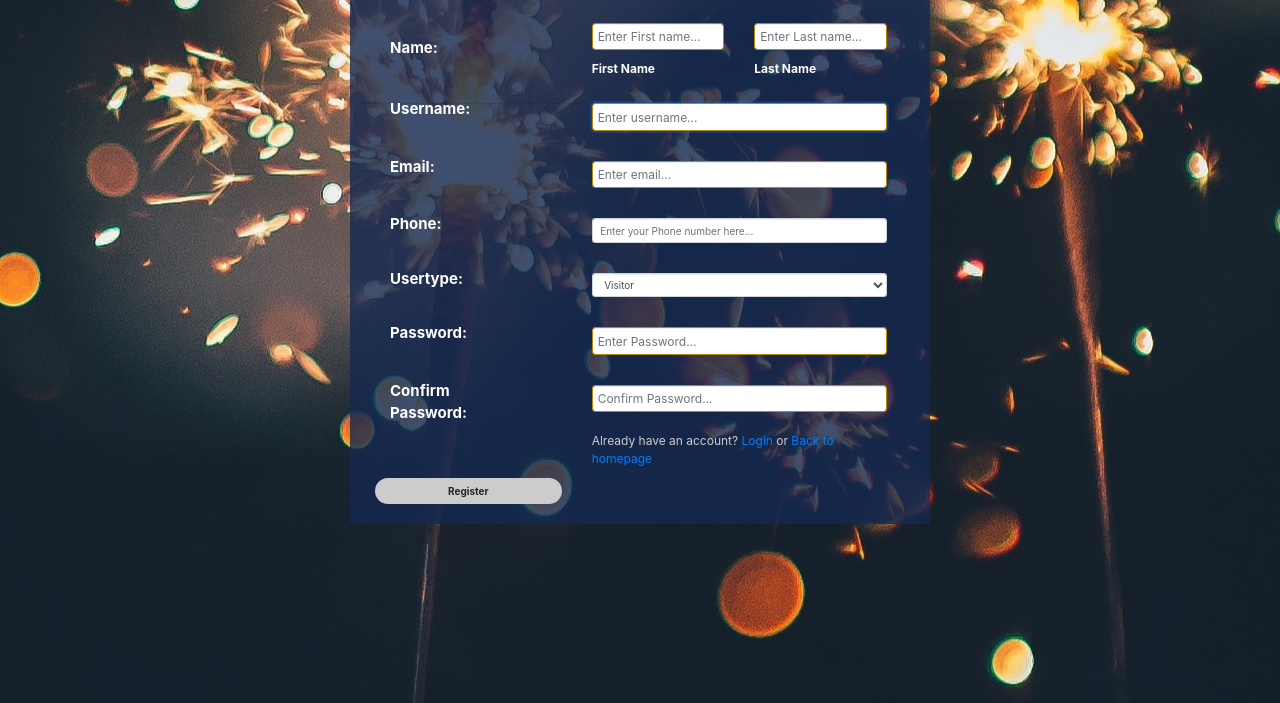
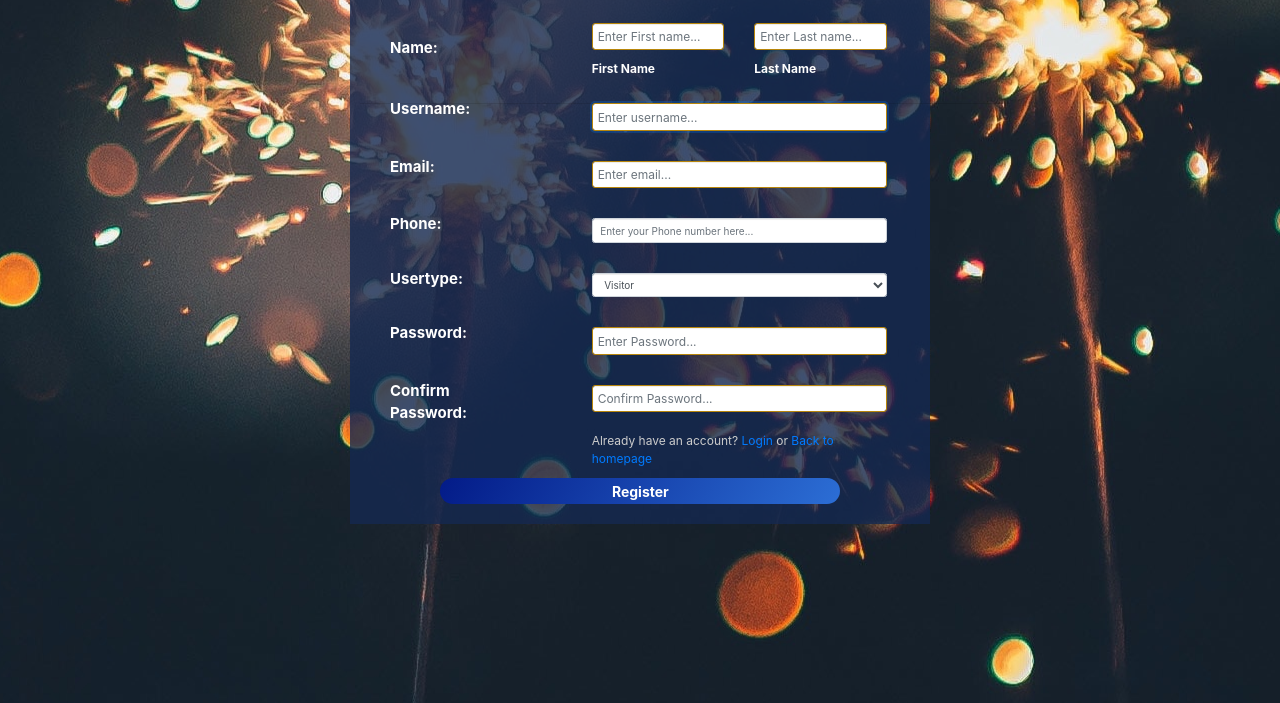
Before and after one commit to EveGroup/EveHolder, a Django app: page /register/ in a window 1280 px wide. Shown: the part 97-800 px from the top of the page. Run offline with Django 3.2, Linux system fonts and the light colour scheme; parts of the project's set-up code (start-up, migrations or seed data) failed here and were passed over; some libraries are stand-ins or nearby versions.

Commit message:
register

```diff
--- a/static/css/register.css
+++ b/static/css/register.css
@@ -10,6 +10,11 @@ body {
     max-width: 100%;
     display: block;
     object-fit: cover;
+}
+
+.image{
+    width: 100%;
+    height: 100%;
 }
 
 .regform {
@@ -51,19 +56,22 @@ body {
     font-size: 12px;
 }
 
-.btn1 {
+.btn-login {
     border: none;
     outline: none;
     height: 26px;
-    width: 100%;
-    background-color: #cccccc;
+    width: 400px;
+    color: #ffffff;
+    background-image: linear-gradient(120deg, #031b88, #2c6ed5);
     font-weight: bold;
+    font-size: 14px;
     margin: auto;
+    margin-left: 35%;
     border-radius: 20px;
 }
 
-.btn1:hover {
-    background: navy;
+.btn-login:hover {
+    background-image: linear-gradient(30deg, #2c6ed5, #031b88);
     border: 1px solid;
     color: white;
 }
--- a/templates/eve_holder/accounts/register.html
+++ b/templates/eve_holder/accounts/register.html
@@ -90,7 +90,7 @@
                 </div>
             </div>
             <div class="col-md-4">
-                <button type="submit" class="btn1 mt-3 mb-3" name="click" style="">Register</button>
+                <button type="submit" class="btn-login mt-3 mb-3" name="click" style="">Register</button>
             </div>
         </form>
     </div>
```
